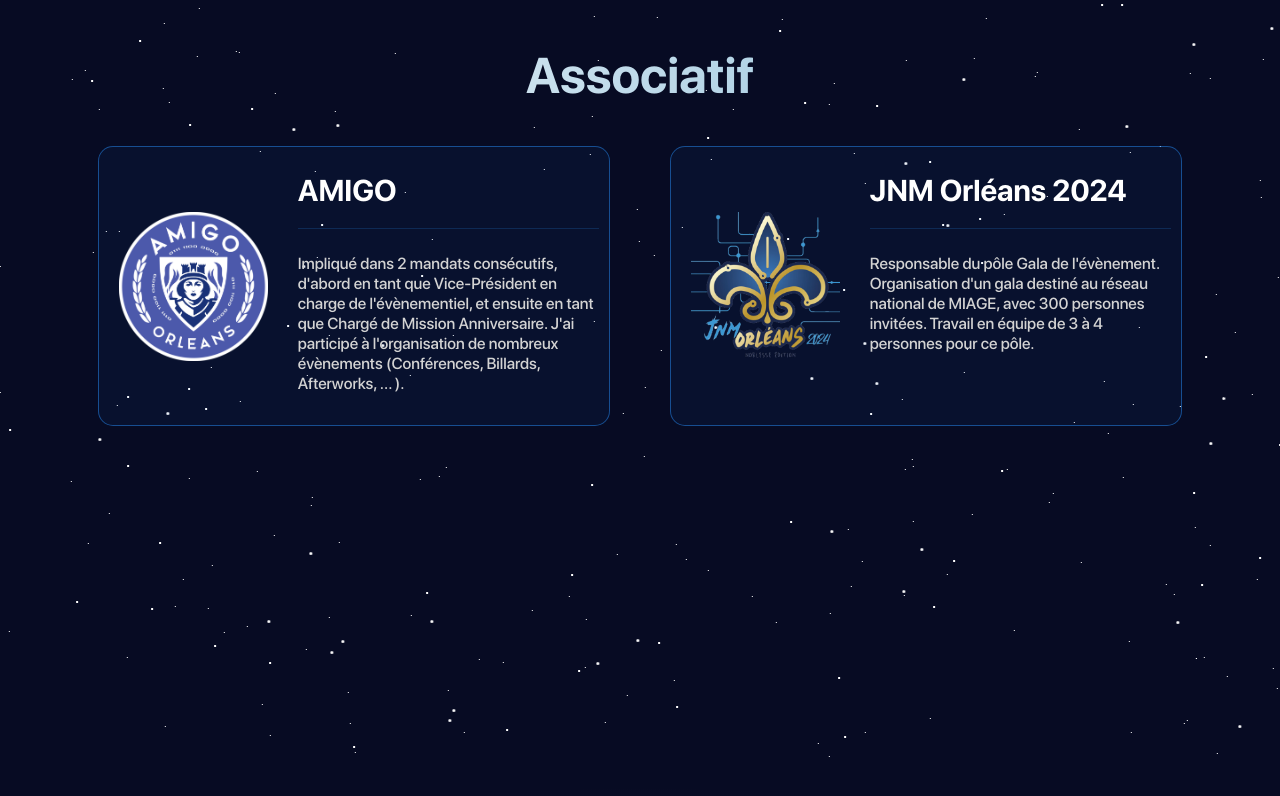
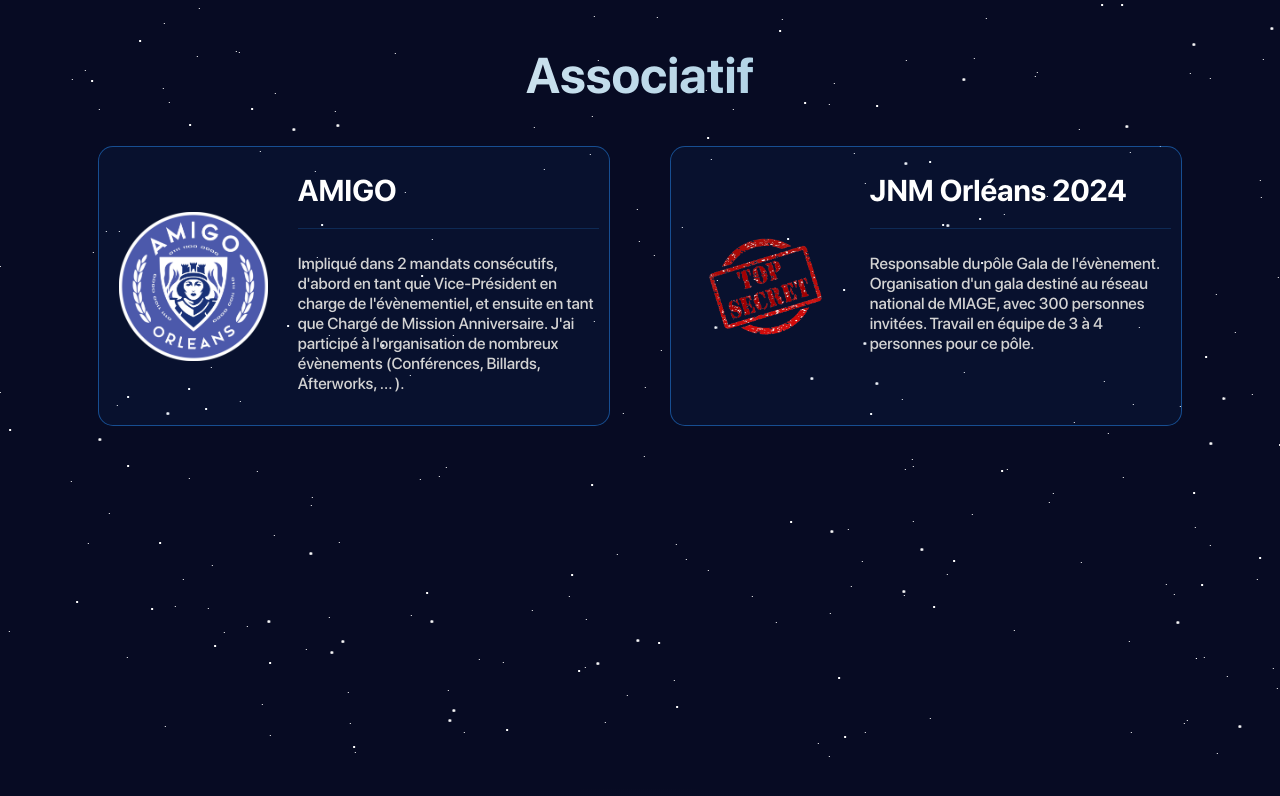
Before and after one commit to Baptie/baptistecaron, a React (Create React App) app: page / in a window 1280 px wide. Shown: the part 3241-4037 px from the top of the page. Built offline with nearby package versions, Linux system fonts and the light colour scheme.

Commit message:
:lipstick: Top Secret

```diff
--- a/src/components/Associatif.tsx
+++ b/src/components/Associatif.tsx
@@ -28,7 +28,7 @@ export default function  Associatif(){
 
                 <div className="contentDivAsso">
                     <div className="imagesAsso" id="jnm" onClick={goToJnm}>
-                        <img src="/jnm_logo.png" alt="Logo JNM 2024" id="jnm"/>
+                        <img src="/top_secret.png" alt="Logo JNM 2024" id="jnm"/>
                     </div>
                     <div className="descAssoBloc">
                         <h2 className="titleDescAsso">JNM Orléans 2024</h2>
```
Also changed, not shown: public/top_secret.png (added).
